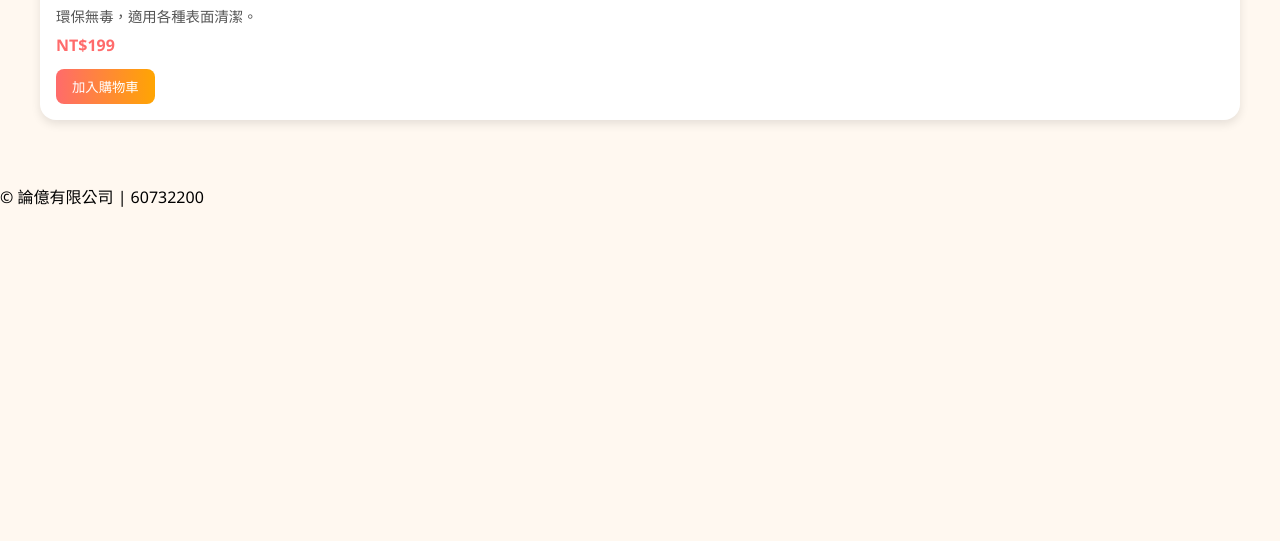
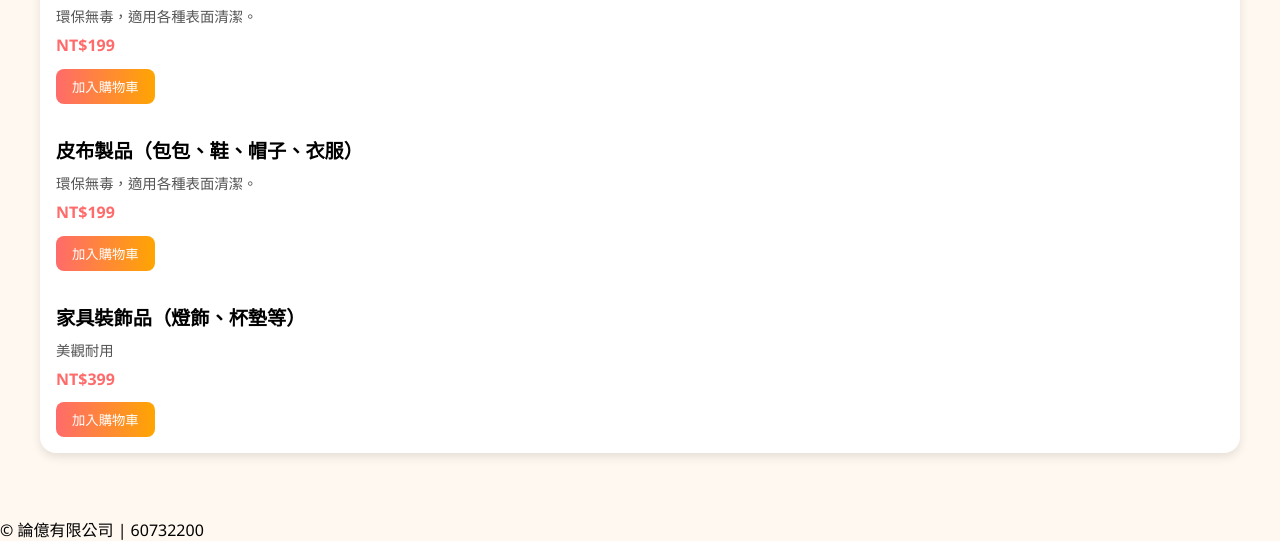
Before and after one commit to nearni/lunyi, a plain HTML site: page index.html in a window 1280 px wide. Shown: the part 357-898 px from the top of the page. Before the commit the page ends 800 px from the top, so only its background shows below. Drawn offline with nearby package versions, Linux system fonts and the light colour scheme.

Commit message:
Update index.html

```diff
--- a/index.html
+++ b/index.html
@@ -113,6 +113,18 @@
       <div class="product-price">NT$199</div>
       <button class="add-btn">加入購物車</button>
     </div>
+    <div class="product-content">
+      <div class="product-title">皮布製品（包包、鞋、帽子、衣服）</div>
+      <div class="product-desc">環保無毒，適用各種表面清潔。</div>
+      <div class="product-price">NT$199</div>
+      <button class="add-btn">加入購物車</button>
+    </div>
+    <div class="product-content">
+      <div class="product-title">家具裝飾品（燈飾、杯墊等）</div>
+      <div class="product-desc">美觀耐用</div>
+      <div class="product-price">NT$399</div>
+      <button class="add-btn">加入購物車</button>
+    </div>
   </div>
 
 </div>
```
